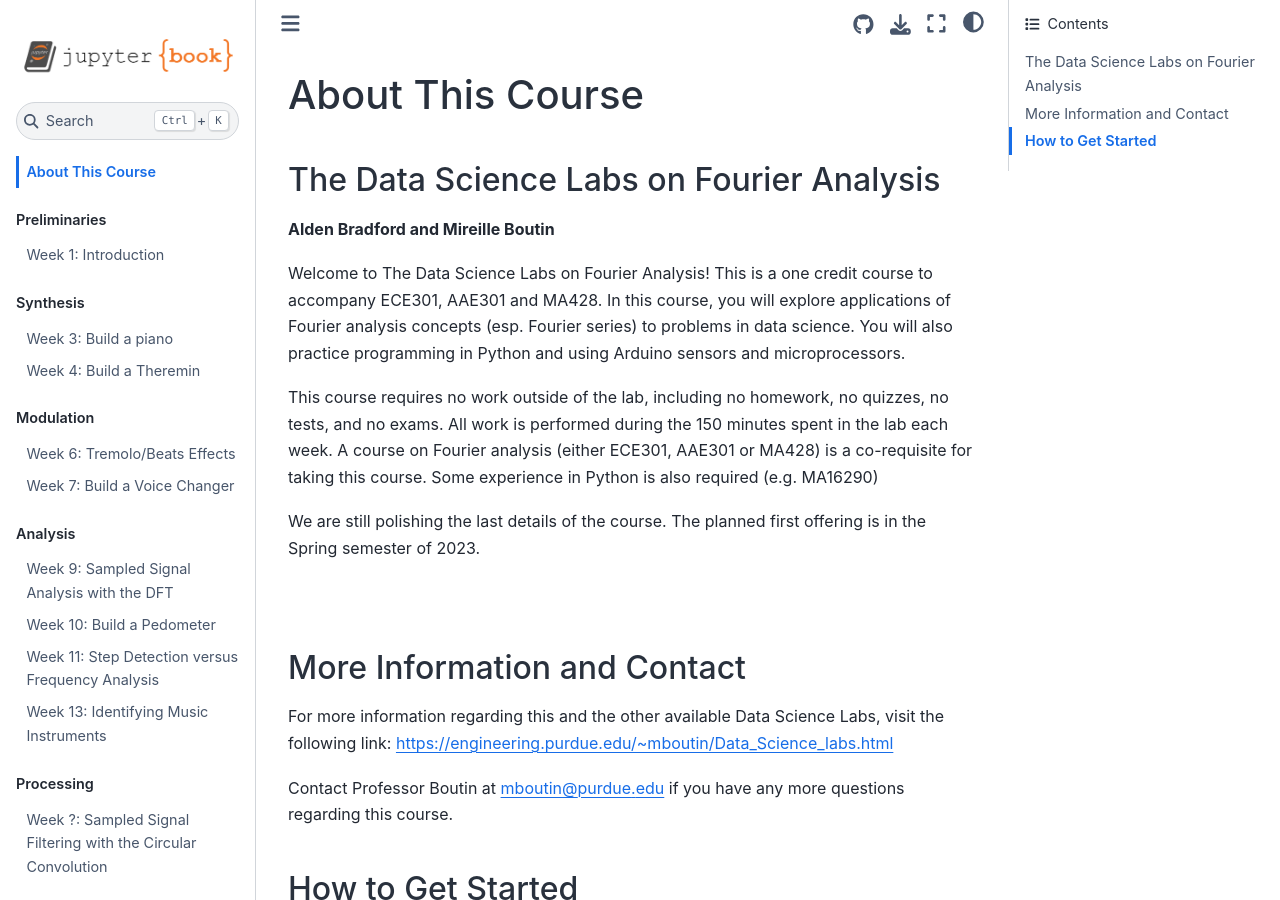
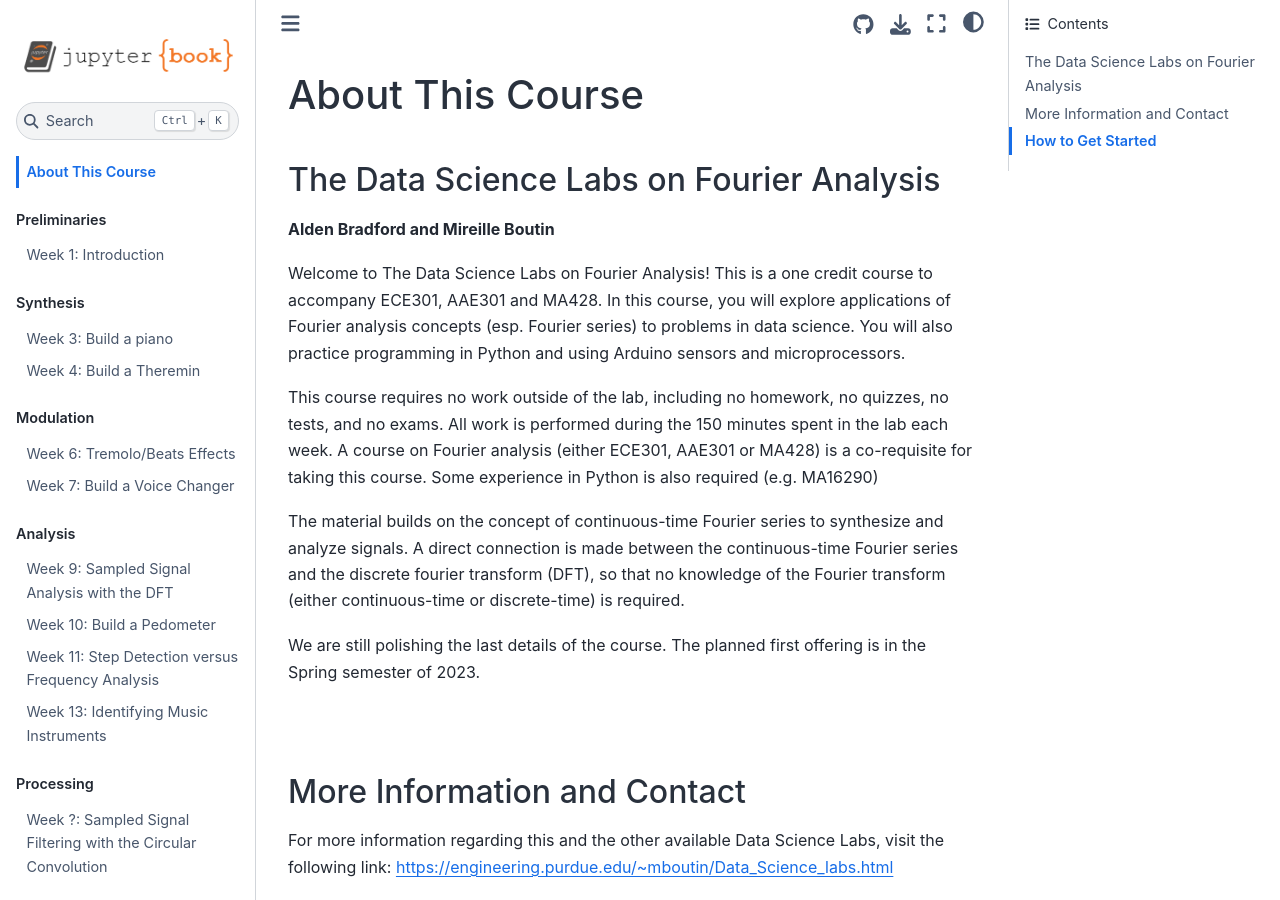
Before and after one commit to TheDataScienceLabs/DSLab_Fourier, a Jupyter Book: the page built from book/index.md, in a window 1280 px wide and 900 px high. Built offline with Jupyter Book 1.0.4 settings and Sphinx 7.4.7 and the Sphinx Book theme 1.1.4, drawn with Linux system fonts in a browser that asks for light colours; pages that are not in the unit, such as notebooks, are missing from menus.

Commit message:
index text

```diff
--- a/book/index.md
+++ b/book/index.md
@@ -5,6 +5,8 @@
 Welcome to The Data Science Labs on Fourier Analysis! This is a one credit course to accompany ECE301, AAE301 and MA428. In this course, you will explore applications of Fourier analysis concepts (esp. Fourier series) to problems in data science. You will also practice programming in Python and using Arduino sensors and microprocessors.
 
 This course requires no work outside of the lab, including no homework, no quizzes, no tests, and no exams. All work is performed during the 150 minutes spent in the lab each week. A course on Fourier analysis (either ECE301, AAE301 or MA428) is a co-requisite for taking this course. Some experience in Python is also required (e.g. MA16290)
+
+The material builds on the concept of continuous-time Fourier series to synthesize and analyze signals. A direct connection is made between the continuous-time Fourier series and the discrete fourier transform (DFT), so that no knowledge of the Fourier transform (either continuous-time or discrete-time) is required.
 
 We are still polishing the last details of the course. The planned first offering is in the Spring semester of 2023.
 
```
